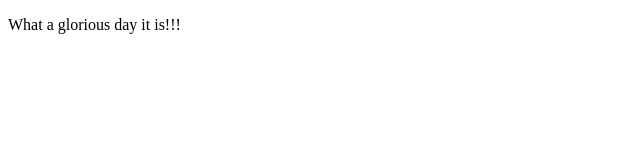
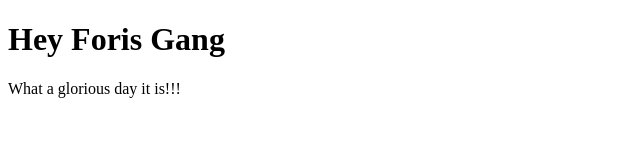
Before and after one commit to kiserr10/practice-, a plain HTML site: page index.html in a window 1280 px wide. Shown: the whole page, without its empty margins (0-640 px from the left). Drawn offline with Linux system fonts and the light colour scheme.

Commit message:
second footer commit

```diff
--- a/index.html
+++ b/index.html
@@ -9,6 +9,7 @@
   </body>
 
 	<footer>
+		<h1>Hey Foris Gang</h1>
 		<p class= 'footer-paragraph'>
 			What a glorious day it is!!!
 		</p>
```
